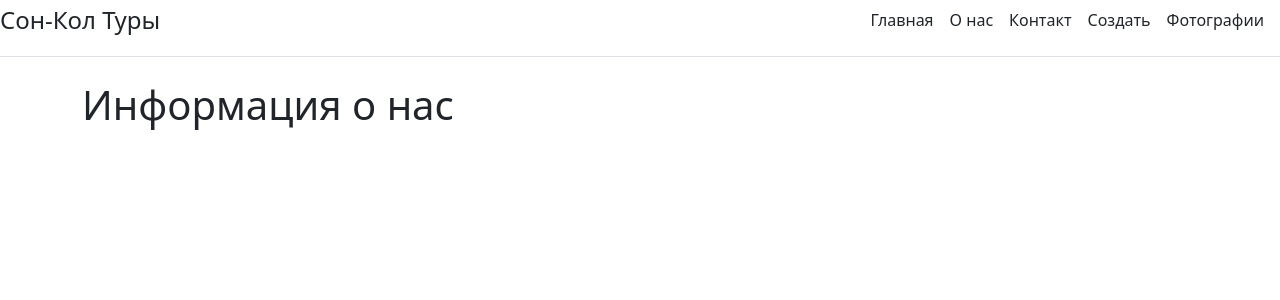
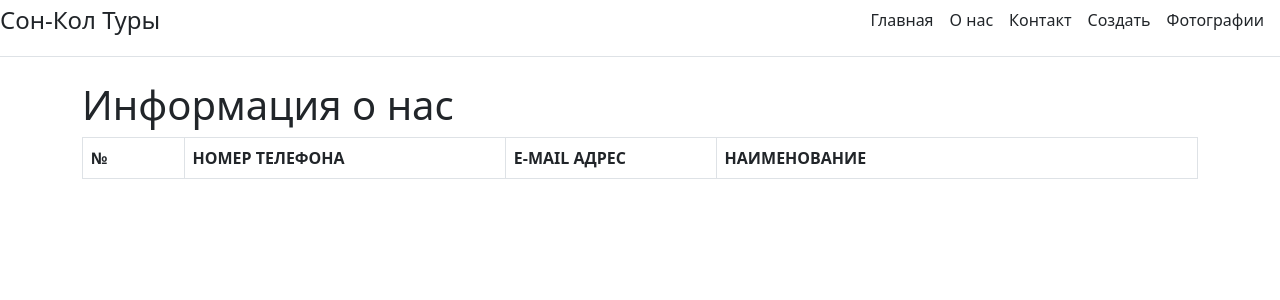
Before and after one commit to azat-cyber/sonk, a Django app: page /about-us in a window 1280 px wide. Shown: the top 300 px of the page. Run offline with Django 3.2, Linux system fonts and the light colour scheme; lists and menus that the app fills with data are empty.

Commit message:
add table

```diff
--- a/main/admin.py
+++ b/main/admin.py
@@ -1,6 +1,7 @@
 from django.contrib import admin
-from .models import Task, Image
+from .models import Task, Image, About
 
 
 admin.site.register(Task)
 admin.site.register(Image)
+admin.site.register(About)
--- a/templates/main/about.html
+++ b/templates/main/about.html
@@ -1,10 +1,29 @@
 {% extends 'main/base.html' %}
 
 {% block title %}
-About us
+    About us
 {% endblock %}
 
 {% block content %}
     <h1>Информация о нас</h1>
-    <p></p>
+
+    <table id="example" class="table table-striped table-bordered w-100 dataTable no-footer" role="grid"
+           aria-describedby="example_info">
+        <thead>
+            <tr role="row">
+                <th class="sorting_asc" tabindex="0" aria-controls="example" rowspan="1" colspan="1" aria-sort="ascending"
+                    aria-label="№: activate to sort column descending" style="width: 14px;">№</th>
+                <th class="sorting" tabindex="0" aria-controls="example" rowspan="1" colspan="1" aria-sort="ascending"
+                    aria-label="НОМЕР ТЕЛЕФОНА: activate to sort column ascending" style="width: 40px;">НОМЕР ТЕЛЕФОНА</th>
+                <th class="sorting" tabindex="0" aria-controls="example" rowspan="1" colspan="1" aria-sort="ascending"
+                    aria-label="E-MAIL АДРЕС: activate to sort column ascending" style="width: 40px;">E-MAIL АДРЕС</th>
+                <th class="sorting" tabindex="0" aria-controls="example" rowspan="1" colspan="1" aria-sort="ascending"
+                    aria-label="НАИМЕНОВАНИЕ: activate to sort column ascending" style="width: 40px;">НАИМЕНОВАНИЕ</th>
+            </tr>
+
+        </thead>
+
+    </table>
+
+
 {% endblock %}
```
Also changed, not shown: main/models.py (+12 -0 lines).
